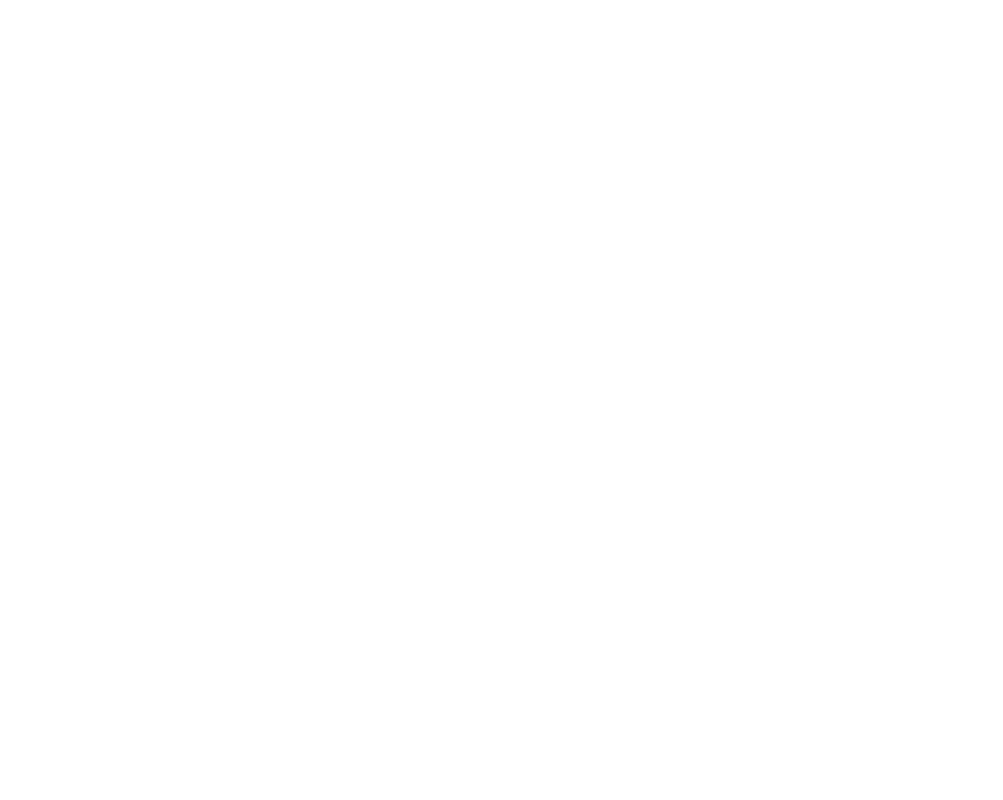
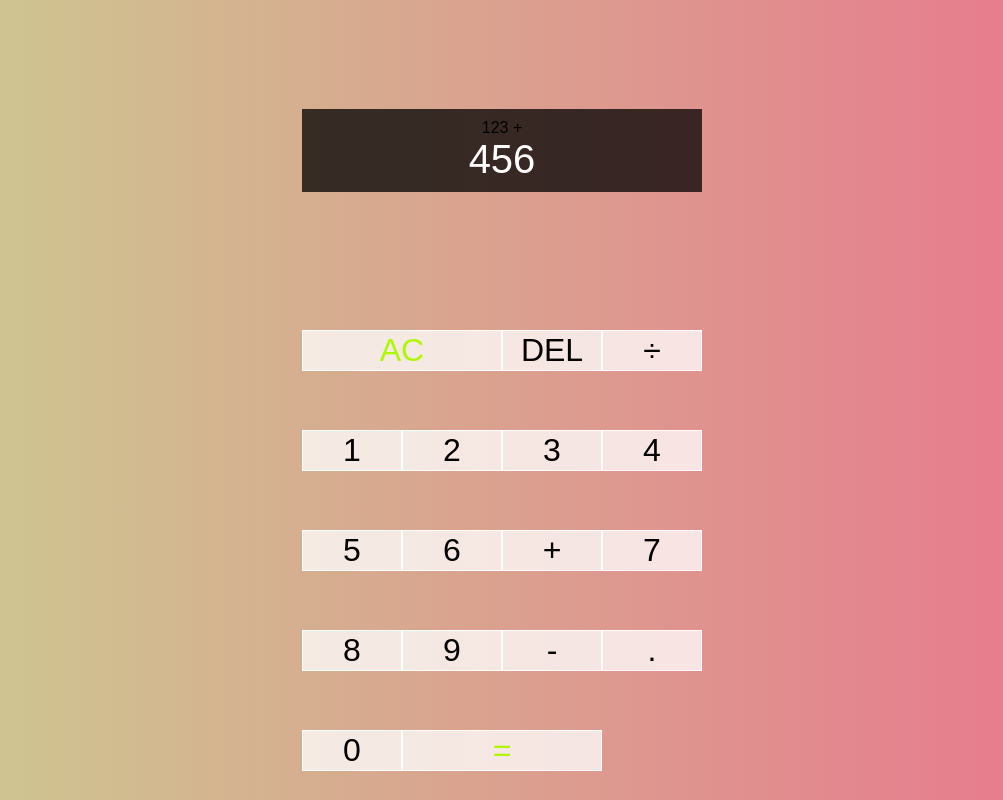
Before and after one commit to SobczakL/calculator-project, a plain HTML site: page index.html in a window 1280 px wide. Shown: the whole page, without its empty margins (138-1141 px from the left). Drawn offline with Linux system fonts and the light colour scheme.

Commit message:
New additions
Front end design, beginning logic

```diff
--- a/index.html
+++ b/index.html
@@ -6,6 +6,30 @@
     <meta name="viewport" content="width=device-width, initial-scale=1.0">
     <title>Calculator</title>
     <link rel="stylesheet" href="style.css">
+
+    <div class="calculator-grid">
+        <div class="output">
+            <div data-previous-operand class="previous-operand">123 +</div>
+            <div data-current-operand class="current-operand">456</div>
+        </div>
+        <button data-all-clear class="span-two">AC</button>
+        <button data-delete>DEL</button>
+        <button data-operation>÷</button>
+        <button data-number>1</button>
+        <button data-number>2</button>
+        <button data-number>3</button>
+        <button data-number>4</button>
+        <button data-number>5</button>
+        <button data-number>6</button>
+        <button data-operation>+</button>
+        <button data-number>7</button>
+        <button data-number>8</button>
+        <button data-number>9</button>
+        <button data-operation>-</button>
+        <button data-number>.</button>
+        <button data-number>0</button>
+        <button data-equals class="span-two">=</button>
+    </div>
 </head>
 <body>
 
--- a/scirpt.js
+++ b/scirpt.js
@@ -0,0 +1,43 @@
+const numberButtons = document.querySelectorAll('[data-number]')
+const operationButtons = document.querySelectorAll('[data-operation]')
+const equalsButton = document.querySelector('[data-equals]')
+const deleteButton = document.querySelector('[data-delete]')
+const allClearButton = document.querySelector('[data-all-clear]')
+const previousOperandTextElement = document.querySelector('[data-previous-operand]')
+const currentOperandTextElement = document.querySelector('[data-current-operand]')
+
+class Calculator{
+    constructor(previousOperandTextElement, currentOperandTextElement) {
+        this.previousOperandTextElement = previousOperandTextElement
+        this.currentOperandTextElement = currentOperandTextElement
+        this.clear()
+    }
+}
+
+clear(){
+    this.currentOperand = ''
+    this.previousOper = ''
+    this.operation = undefined
+}
+
+delete(){
+
+}
+
+appendNumber(number){
+
+}
+
+chooseOperation(operation){
+
+}
+
+compute(){
+
+}
+
+updateDisplay() {
+
+}
+
+const calculator = new Calculator(previousOperandTextElement, currentOperandTextElement)
--- a/style.css
+++ b/style.css
@@ -0,0 +1,60 @@
+*, *::before, *::after {
+    box-sizing: border-box;
+    font-family: Gotham Rounded, sans-serif;
+    font-weight: normal;
+}
+
+body {
+    margin: 0;
+    padding: 0;
+    background: linear-gradient(to right, #CBCE91FF, #ea738dff)
+}
+
+.calculator-grid {
+    display: grid;
+    justify-content: center;
+    align-items: center;
+    min-height: 100vh;
+    grid-template-columns: repeat(4, 100px);
+    grid-template-rows: minmax(120px, auto) repeat(5, 100px);
+}
+
+.calculator-grid > button {
+    cursor: pointer;
+    font-size: 2rem;
+    border: 1px, solid #FFFFFF;
+    outline: none;
+    background-color: rgba(255, 255, 255, 0.75);
+}
+
+.calculator-grid > button:hover {
+    background-color: #a9a9a9;
+}
+
+.span-two {
+    grid-column: span 2;
+    color: #adf802;
+    background-color: rgba(139, 0, 139, 0.8);
+}
+
+.output {
+    grid-column: 1 / -1;
+    background-color: rgba(0, 0, 0, 0.75);
+    display:flex;
+    align-items: center;
+    justify-content:space-around;
+    flex-direction: column;
+    padding: 10px;
+    word-wrap: break-word;
+    word-break: break-all;
+}
+
+.output .previous-opereand {
+    color: rgba(255, 255, 255, 0.75);
+    font-size: 1.5rem;
+}
+
+.output .current-operand{
+    color: white;
+    font-size: 2.5rem;
+}
```
